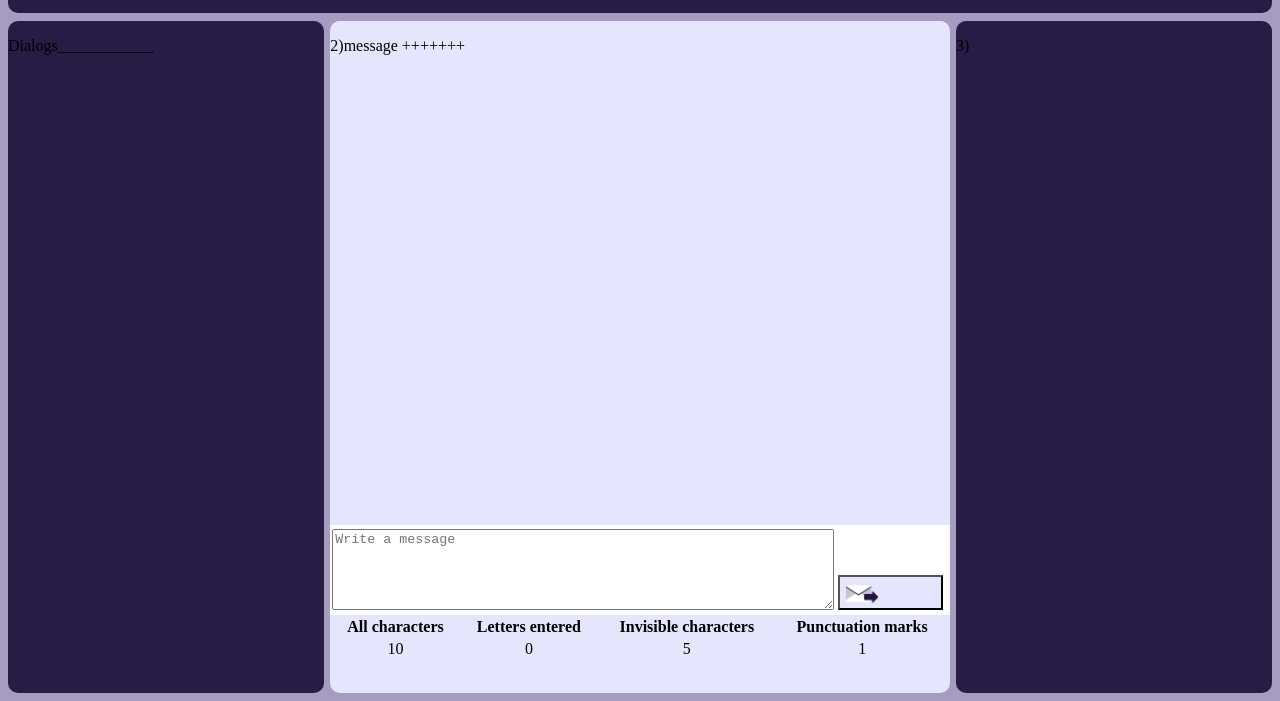
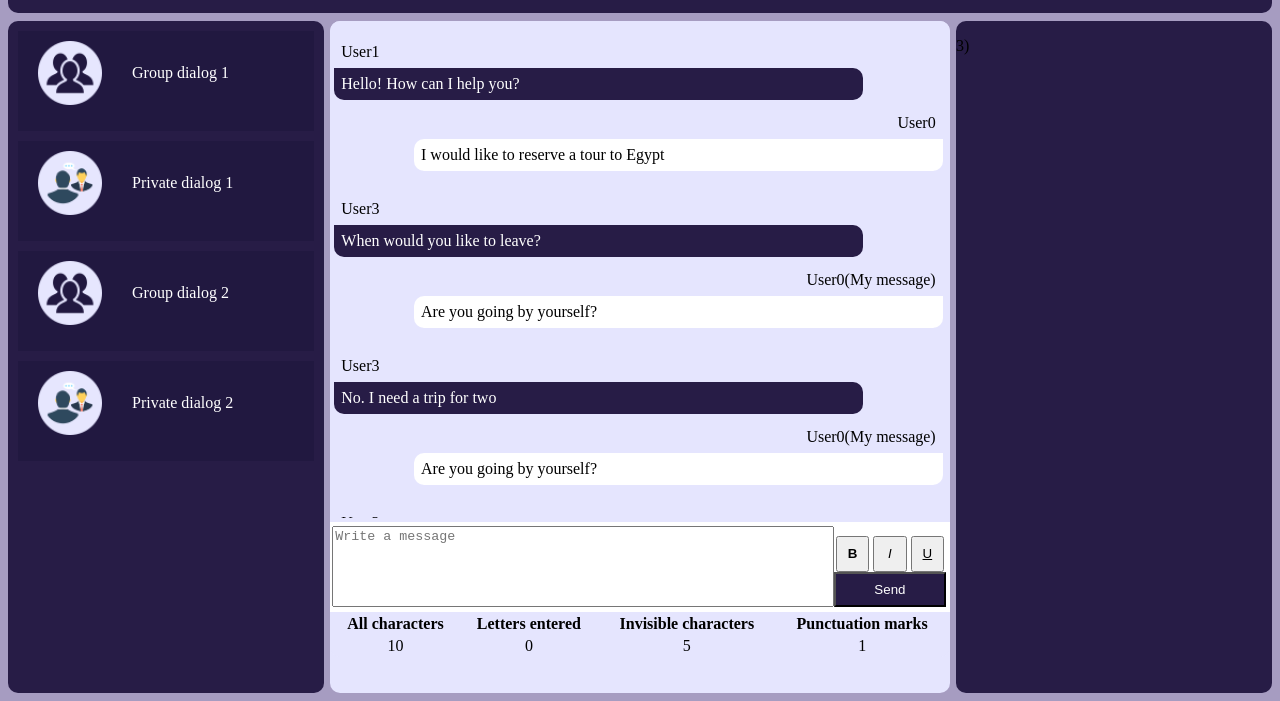
Before and after one commit to rondeo/chat, a website built with webpack: page src/index.html in a window 1280 px wide. Shown: the part 99-800 px from the top of the page. Built offline with nearby package versions, Linux system fonts and the light colour scheme.

Commit message:
chat block and list dialogs block

```diff
--- a/src/index.html
+++ b/src/index.html
@@ -31,19 +31,80 @@
     </header>
     <main>
         <div id="listDialogsBlock">
-            <p>Dialogs____________</p>
+                <div><a href="/"><img src="images/groupDialogIcon.png"></a><p class="dialogTitle">Group dialog 1</p></div>
+                <div><a href="/"><img src="images/privateDialogIcon.png"></a><p class="dialogTitle">Private dialog 1</p></div>
+                <div><a href="/"><img src="images/groupDialogIcon.png"></a><p class="dialogTitle">Group dialog 2</p></div>
+                <div><a href="/"><img src="images/privateDialogIcon.png"></a><p class="dialogTitle">Private dialog 2</p></div>
         </div>
         <div id="userInterfaceBlock">
             <div id="listMessagesBlock">
-                <p>2)message +++++++ </p>
+                <div class="message">
+                    <p class="userName">User1</p>
+                    <p class="messageContentBlock">Hello! How can I help you? </p>
+                </div>
+                <div class="myMessage">
+                    <p class="userName">User0</p>
+                    <p class="myMessageContentBlock">I would like to reserve a tour to Egypt</p>
+                </div>
+                <div class="message">
+                    <p class="userName">User3</p>
+                    <p class="messageContentBlock">When would you like to leave?</p>
+                </div>
+                <div class="myMessage">
+                    <p class="userName">User0(My message)</p>
+                    <p class="myMessageContentBlock">Are you going by yourself?</p>
+                </div>
+                <div class="message">
+                    <p class="userName">User3</p>
+                    <p class="messageContentBlock">No. I need a trip for two</p>
+                </div>
+                <div class="myMessage">
+                    <p class="userName">User0(My message)</p>
+                    <p class="myMessageContentBlock">Are you going by yourself?</p>
+                </div>
+                <div class="message">
+                    <p class="userName">User3</p>
+                    <p class="messageContentBlock">It’s a hotel at the center of Hurghada. It offers direct access to
+                        the beach and 2 outdoor pool areas. For relaxation hotel has a health club with sauna and
+                        hammam. There are also shops selling souvenirs and jewellery. Here’s photos.</p>
+                </div>
+                <div class="message">
+                    <p class="userName">User99</p>
+                    <p class="messageContentBlock">It’s a hotel at the center of Hurghada. It offers direct access to
+                        the beach and 2 outdoor pool areas. For relaxation hotel has a health club with sauna and
+                        hammam. There are also shops selling souvenirs and jewellery. Here’s photos.</p>
+                </div>
+                <div class="myMessage">
+                    <p class="userName">User0(My message)</p>
+                    <p class="myMessageContentBlock">Great. I like it! </p>
+                </div>
+                <div class="message">
+                    <p class="userName">User3</p>
+                    <p class="messageContentBlock">Ok. Let’s check if there are tickets available for these flights on
+                        the days you mentioned</p>
+                </div>
             </div>
             <div id="inputMessagesBlock">
                 <form action="">
                     <textarea placeholder="Write a message" rows="5"></textarea>
                 </form>
+                <div id="sendMessageBlock">
+
+                    <div id="formatTextButtonBlock">
+                        <button class="formatTextButtonClass">
+                            <b>B</b>
+                        </button>
+                        <button class="formatTextButtonClass">
+                            <i>I</i>
+                        </button>
+                        <button class="formatTextButtonClass">
+                            <u>U</u>
+                        </button>
+                    </div>
                     <button id="sendMessage">
-                        <img src="./images/sendMessageButtonIcon.png">
+                        Send
                     </button>
+                </div>
             </div>
             <div id="messageDeteilsInformationBlock">
                 <table>
--- a/src/sass/styles.scss
+++ b/src/sass/styles.scss
@@ -116,8 +116,9 @@ main div{
 
 
 #listMessagesBlock{
+  overflow: auto;
   width: 100%;
-  height: 75%;
+  height: 74%;
   background-color: #e5e5fe;
   border-radius: 10px 10px 0px 0px;
 }
@@ -146,20 +147,90 @@ main div{
   margin-top: 4px;
   margin-left: 2px;
   width: 80%;
+  resize: none;
 }
 #inputMessagesBlock *{
   display: inline;
 }
+#sendMessageBlock{
+
+  float: right;
+  top: 15%;
+  height: 100%;
+  width: 18%;
+  padding-right: 4px;
+}
 #sendMessage{
-  text-align: center;
   vertical-align: bottom;
   margin-bottom:4px;
-  width: 17%;
+  width: 100%;
   height: 35px;
   color: #ffffff;
-  background-color:#e5e5fe;
+  background-color:#271c46;
+  text-align: center;
+}
+#formatTextButtonBlock{
+  width: 100%;
+  height: 40%;
+  text-align: center;
+}
+.formatTextButtonClass{
+  width: 30%;
+  height: 100%;
+
+}
+.myMessage,.message{
+  margin-top: 15px;
+  width: 86%;
+  height: auto;
+}
+.message *{
+  padding: 7px;
+  margin :0px;
+  margin-left: 4px;
+}
+.messageContentBlock{
+  color: #ffffff;
+  background-color: #271c46;
+  border-radius: 0px 10px 10px 10px ;
+}
+.myMessage{
+  float: right;
+  padding: 7px;
+  margin :0px;
+  margin-left: 4px;
+}
+.message *{
+  padding: 7px;
+  margin :0px;
+  margin-left: 4px;
+}
+.myMessage *{
+  padding: 7px;
+  margin :0px;
+  margin-left: 4px;
+  text-align: right;
+}
+.myMessageContentBlock{
   text-align: left;
+  color: #000000;
+  background-color: #ffffff;
+  border-radius: 10px 0px 10px 10px;
 }
-#sendMessage img{
+
+#listDialogsBlock{
+  color: #ffffff;
+}
+#listDialogsBlock div{
+  position: relative;
+  display: block;
+  margin: 10px;
+  background-color: #211840;
+}
+
+#listDialogsBlock div *{
+  display: inline;
   vertical-align: middle;
+  margin: 10px;
+
 }
```
Also changed, not shown: src/images/groupDialogIcon.png (added), src/images/messageLink.png (deleted), src/images/newMessageLink.png (deleted), src/images/privateDialogIcon.png (added), src/images/userIcon.png (added). Lines whose indentation alone changed are shown as unchanged.
